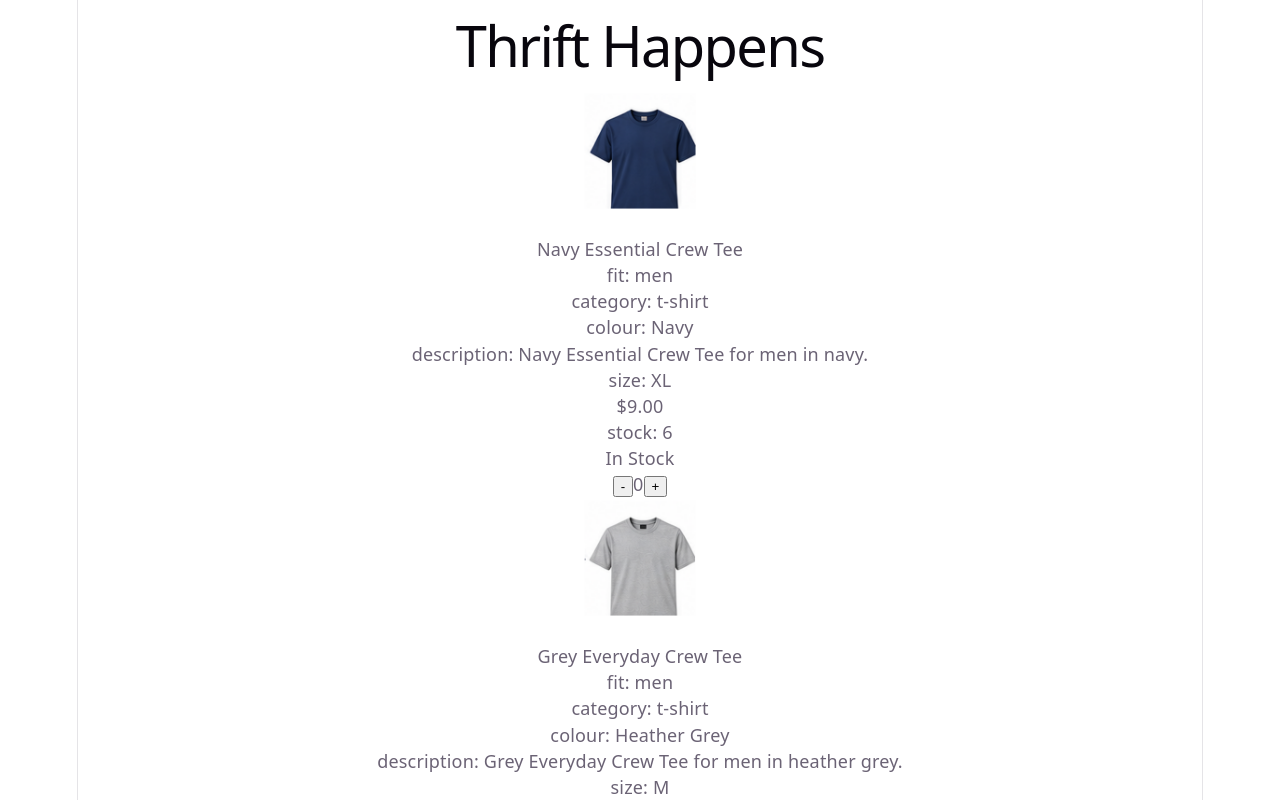
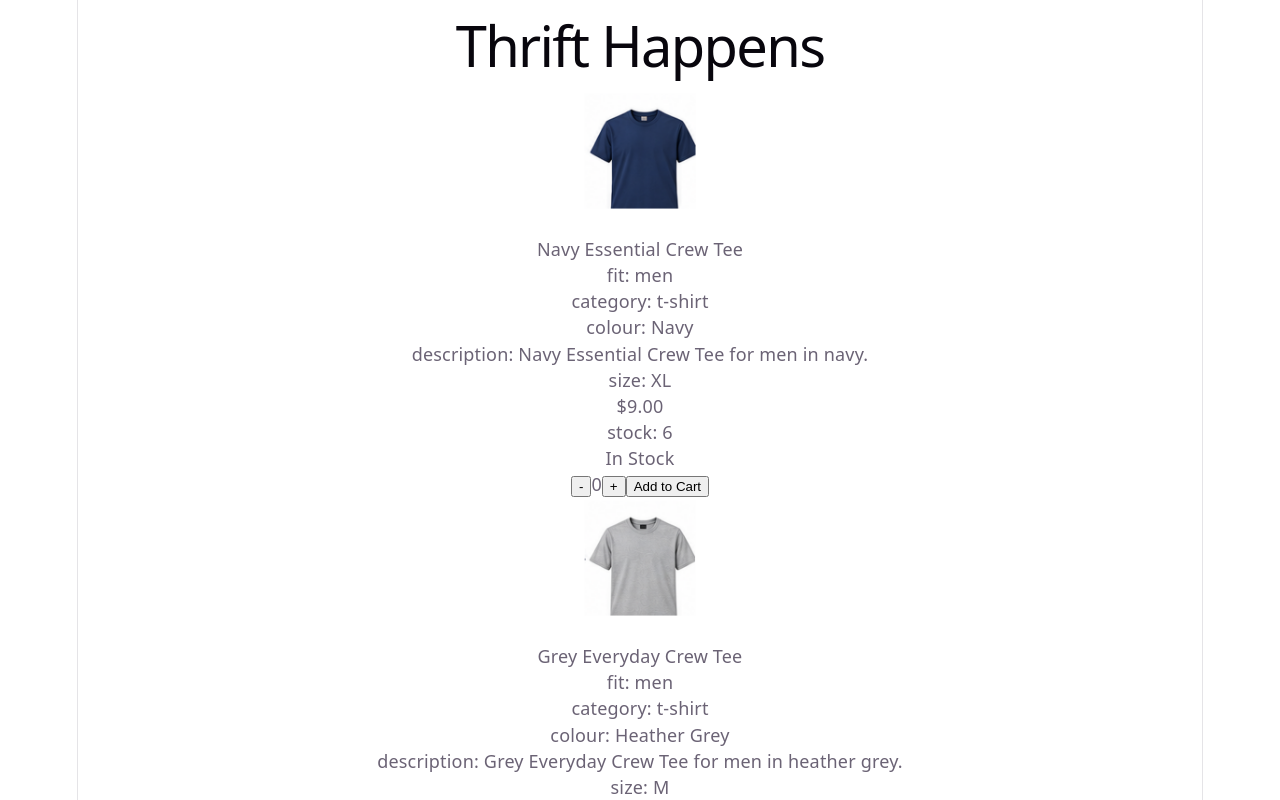
Before and after one commit to SLC-ConnorJack/COMP2013-Project1, a React (Vite) app: page / in a window 1280 px wide. Shown: the top 800 px of the page. Built offline with nearby package versions, Linux system fonts and the light colour scheme.

Commit message:
Add to cart, stock update and zero stock chec

```diff
--- a/src/Components/ItemCard.tsx
+++ b/src/Components/ItemCard.tsx
@@ -2,6 +2,7 @@ import type { ClothingProduct } from "../data/data";
 export interface ItemCardProps extends ClothingProduct {
   handleIncreaseQuantity: (id: number) => void;
   handleDecreaseQuantity: (id: number) => void;
+  handleAddToCart: (id: number) => void;
 }
 export default function ItemCard({
   image,
@@ -17,6 +18,8 @@ export default function ItemCard({
   itemQuantity,
   handleIncreaseQuantity,
   handleDecreaseQuantity,
+  handleAddToCart,
+
 }: ItemCardProps) {
   return (
     <div className="ItemCard">
@@ -33,6 +36,7 @@ export default function ItemCard({
       <button disabled={ quantity === 0 } onClick={() => handleDecreaseQuantity(id)}>-</button>
       <span>{itemQuantity}</span>
       <button disabled={ quantity === 0 } onClick={() => handleIncreaseQuantity(id)}>+</button>
+      <button disabled={ quantity === 0 } onClick={() => handleAddToCart(id)}>Add to Cart</button>
     </div>
   );
 }
--- a/src/Components/ItemsContainer.tsx
+++ b/src/Components/ItemsContainer.tsx
@@ -6,12 +6,13 @@ interface ItemsContainerProps {
   products: ClothingProduct[];
   handleIncreaseQuantity: (id: number) => void;
   handleDecreaseQuantity: (id: number) => void;
+  handleAddToCart: (id: number) => void;
 }
-export default function ItemsContainer({ products, handleIncreaseQuantity, handleDecreaseQuantity }: ItemsContainerProps) {
+export default function ItemsContainer({ products, handleIncreaseQuantity, handleDecreaseQuantity, handleAddToCart }: ItemsContainerProps) {
   return (
     <div className="ItemsContainer">
       {products.map((product) => (
-        <ItemCard key={product.id} {...product} handleIncreaseQuantity={handleIncreaseQuantity} handleDecreaseQuantity={handleDecreaseQuantity} />
+        <ItemCard key={product.id} {...product} handleIncreaseQuantity={handleIncreaseQuantity} handleDecreaseQuantity={handleDecreaseQuantity} handleAddToCart={handleAddToCart} />
       ))}
     </div>
   );
--- a/src/Components/ThriftHappens.tsx
+++ b/src/Components/ThriftHappens.tsx
@@ -2,9 +2,18 @@ import ItemsContainer from "./ItemsContainer";
 import { products, type ClothingProduct } from "../data/data";
 import { useState } from "react";
 
+export interface CartItem {
+  id: number;
+  name: string;
+  image: string;
+  price: number;
+  cartQuantity: number;
+}
+
 function ThriftHappens() {
   //States
   const [productList, setProductList] = useState<ClothingProduct[]>(products);
+  const [cartList, setCartList] = useState<CartItem[]>([]);
   //Handlers
   const handleIncreaseQuantity = (id: number) => {
     setProductList((prevList) =>
@@ -24,6 +33,49 @@ function ThriftHappens() {
       ),
     );
   };
+  const handleAddToCart = (id: number) => {
+    const selectedProduct = productList.find((entry) => entry.id === id);
+
+    if (!selectedProduct || selectedProduct.itemQuantity === 0) {
+      alert("Please select a quantity before adding to cart.");
+      return;
+    }
+    setCartList((prevCart) =>
+      prevCart.some((item) => item.id === id)
+        ? prevCart.map((item) =>
+            item.id === id
+              ? {
+                  ...item,
+                  cartQuantity:
+                    item.cartQuantity + selectedProduct.itemQuantity,
+                }
+              : item,
+          )
+        : [
+            ...prevCart,
+            {
+              id: selectedProduct.id,
+              name: selectedProduct.name,
+              image: selectedProduct.image,
+              price: selectedProduct.price,
+              cartQuantity: selectedProduct.itemQuantity,
+            },
+          ],
+    );
+
+    // 4. Update the product's stock and reset its counter (after that)
+    setProductList((prevList) =>
+      prevList.map((entry) =>
+        entry.id === id
+          ? {
+              ...entry,
+              quantity: entry.quantity - entry.itemQuantity,
+              itemQuantity: 0,
+            }
+          : entry,
+      ),
+    );
+  };
   return (
     <>
       <header className="header">
@@ -33,6 +85,7 @@ function ThriftHappens() {
         products={productList}
         handleIncreaseQuantity={handleIncreaseQuantity}
         handleDecreaseQuantity={handleDecreaseQuantity}
+        handleAddToCart={handleAddToCart}
       />
     </>
   );
```
